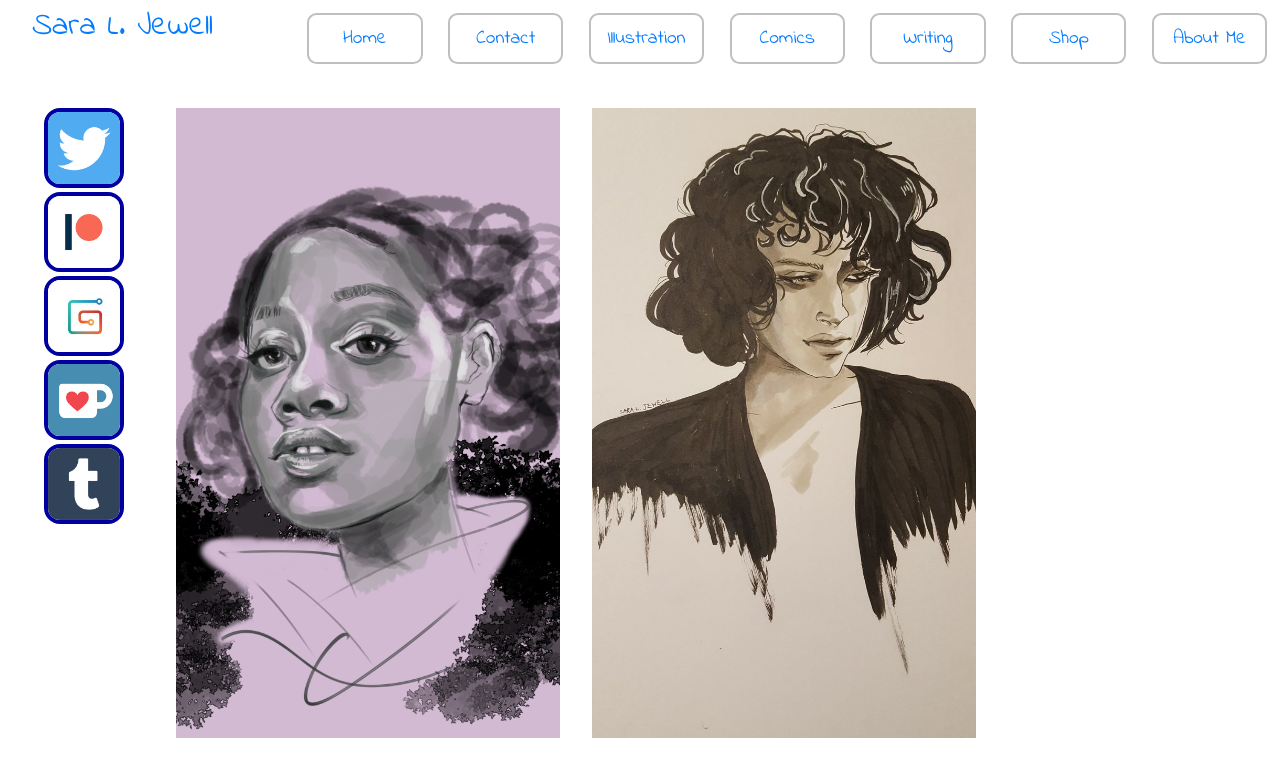
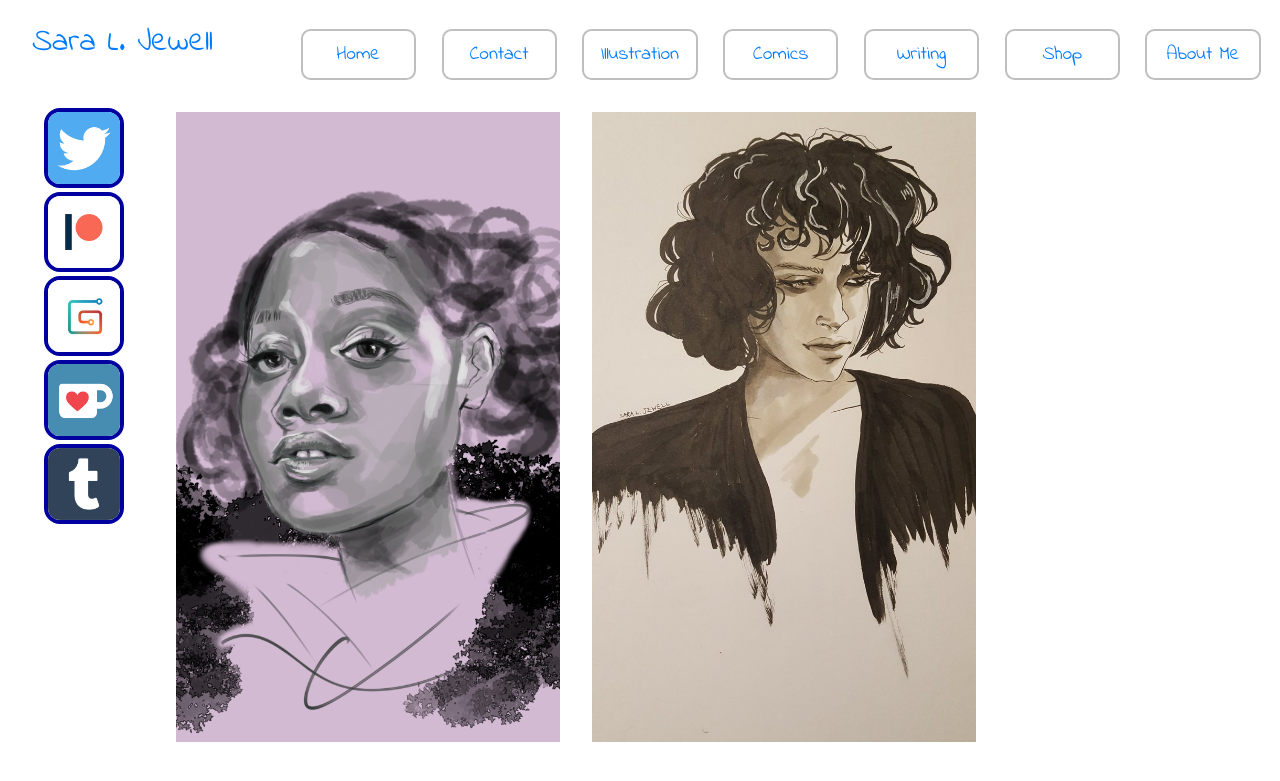
Before and after one commit to imann24/sara-site, a Jekyll site: the page built from index.markdown, in a window 1280 px wide. Shown: the top 781 px of the page. Built offline with Jekyll 4.4.1, drawn with Linux system fonts in a browser that asks for light colours; our own code applies the rules of GitHub Pages for plain Markdown files.

Commit message:
Fix navbar alignment issue

```diff
--- a/css/main.css
+++ b/css/main.css
@@ -40,7 +40,6 @@ h1#site-title {
 .main-nav ul {
     list-style-type: none;
     white-space: nowrap;
-    float: right;
     padding-left: 0;
 }
 
```
